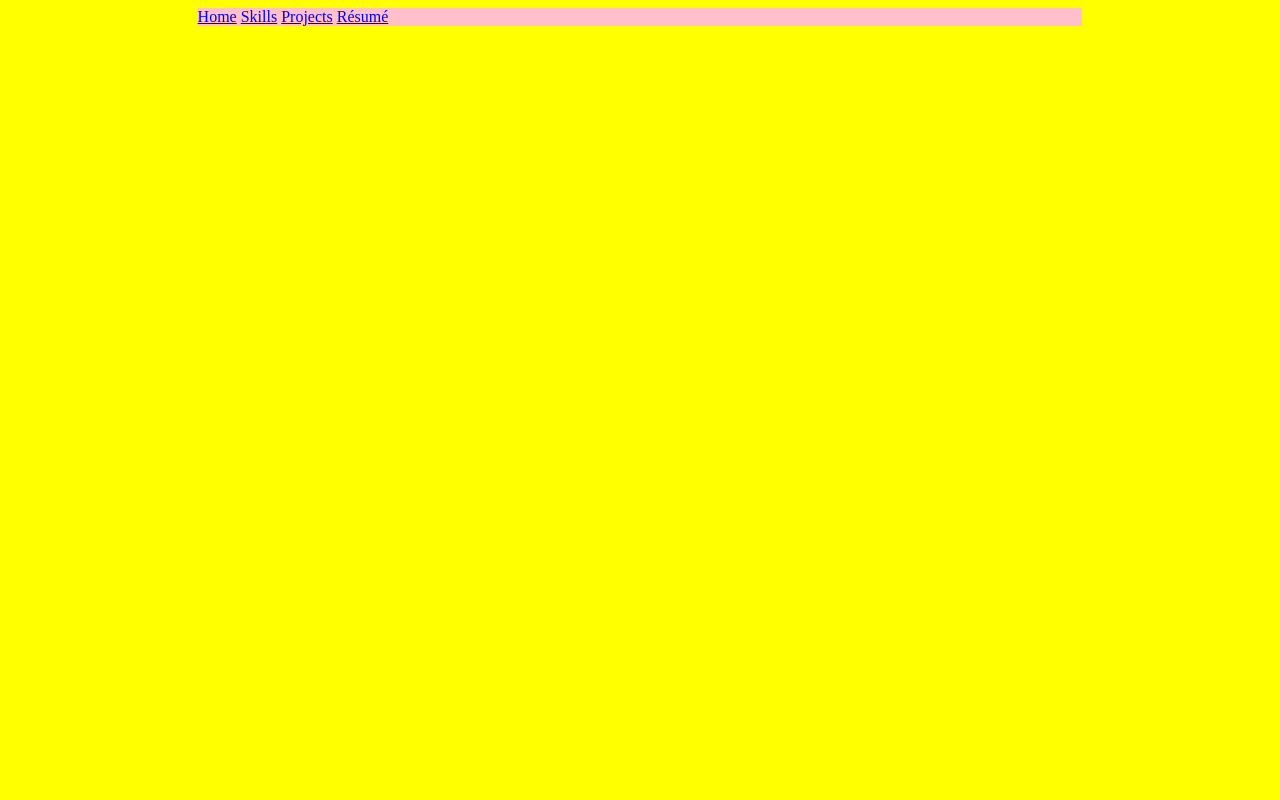
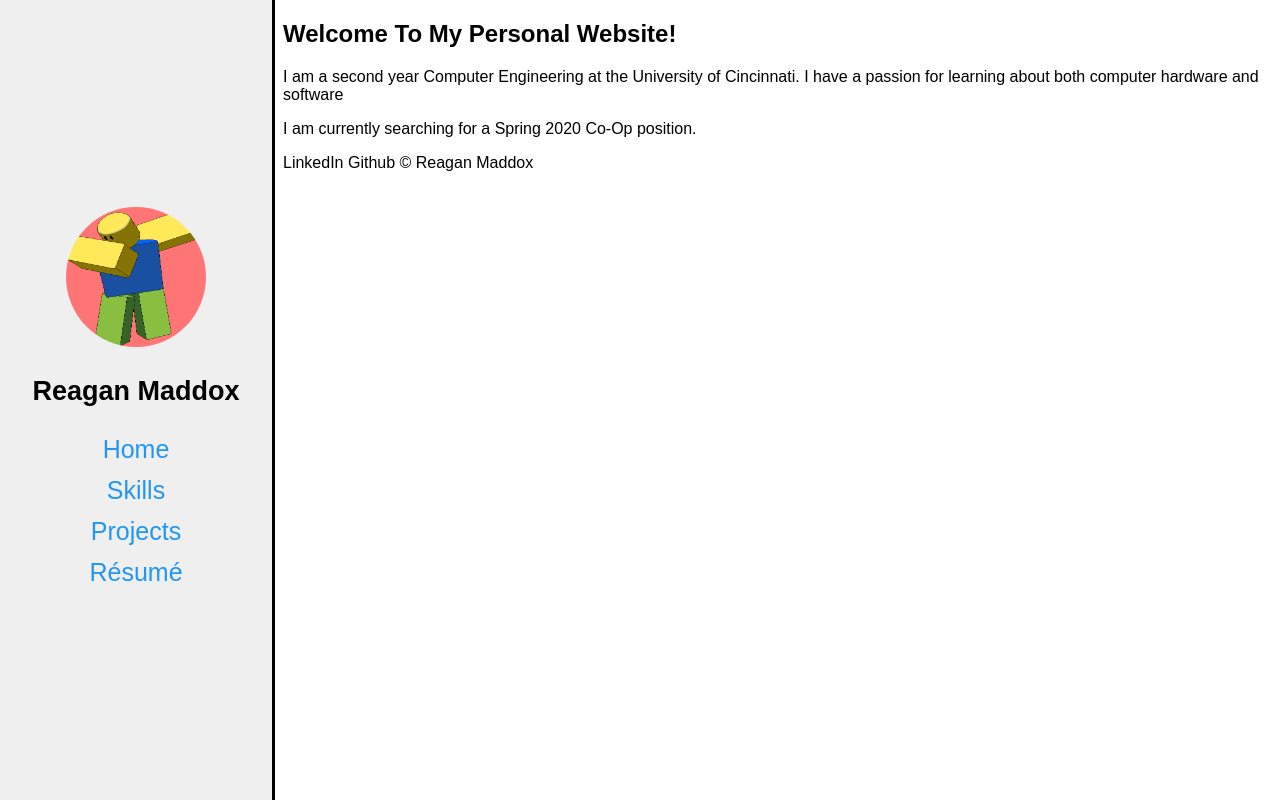
Before and after one commit to Rmaddox55/Personal-Website, a plain HTML site: page index.html in a window 1280 px wide. Drawn offline with Linux system fonts and the light colour scheme.

Commit message:
Added images and revamped the sidebar nav for a cleaner design

```diff
--- a/index.html
+++ b/index.html
@@ -2,22 +2,28 @@
 <html>
 	<head>
 		<link rel="icon" href=""/>
-		<title>Reagan Maddox - UC Computer Engineering '23</title>
+		<title>Reagan Maddox - UC CompE '23</title>
 		<meta charset = "utf-8">
 		<link rel="stylesheet" type="text/css" href="stylesheet.css">
 	</head>
 	<body>
 		<nav>
-			<a href="index.html">Home</a>
-			<a href="skills.html">Skills</a>
-			<a href="projects.html">Projects</a>
-			<a href="resume.html">Résumé</a>
-		<nav>
+			<img id="headshot" src="images/headshot_placeholder.png" alt="Reagan Maddox">
+			<h1 class="nav_h1">Reagan Maddox</h1>
+			<a class="nav_a" href="index.html">Home</a>
+			<a class="nav_a" href="skills.html">Skills</a>
+			<a class="nav_a" href="projects.html">Projects</a>
+			<a class="nav_a" href="resume.pdf" target="_blank">Résumé</a>
+		</nav>
 		<main>
-
+			<h2>Welcome To My Personal Website!</h2>
+			<p>I am a second year Computer Engineering at the University of Cincinnati. I have a passion for learning about both computer hardware and software </p>
+			<p>I am currently searching for a Spring 2020 Co-Op position.</p>
 		</main>
 		<footer>
-
+			LinkedIn
+			Github
+			&copy; Reagan Maddox
 		</footer>
 	</body>
 </html>
--- a/stylesheet.css
+++ b/stylesheet.css
@@ -1,22 +1,97 @@
-header{
-	background-color: red;
-	text-align: center;
-	margin-left: auto;
-    margin-right: auto;
-    width: 70%
+/* Color Hex Codes */
+/* Blue: #CAEBF2 */
+/* Grey: #A9A9A9 */
+/* Red: #FF3B3F */
+/* Light Grey: #EFEFEF */
+
+*{
+	font-family: sans-serif;
+	box-sizing: border-box;
 }
 
 nav{
-	background-color: pink;
-	width: 70%;
-	margin-left: auto;
-    margin-right: auto;
+	position: fixed;
+	top: 0;
+	left: 0;
+	width: 275px;
+	height: 100%;
+	border-right: 3px solid #000000;
+	background: #EFEFEF;
+	display: flex;
+	flex-direction: column;
+	justify-content: center;
+	align-items: center;
 }
 
-body{
-	background-color: yellow;
+#headshot{
+	height: 140px;
+	width: 140px;
+	border-radius: 50%;
+}
+
+.nav_h1{
+	padding: 6px 8px 0px 8px;
+	font-size: 27px;
+}
+
+.nav_a{
+	padding: 6px 8px 6px 8px;
+	text-decoration: none;
+	font-size: 25px;
+	color: #2196F3;
+	display: block;
+}
+
+main{
+	margin-left: 275px;
 }
 
 footer{
-	background-color: green;
+	margin-left: 275px;
 }
+
+
+/*.sidenav{
+  width: 150px;
+  position: fixed;
+  z-index: 1;
+  top: 20px;
+  left: 10px;
+  background: #eee;
+  overflow-x: hidden;
+  padding: 8px 0;
+}
+
+.sidenav a{
+  padding: 6px 8px 6px 16px;
+  text-decoration: none;
+  font-size: 25px;
+  color: #2196F3;
+  display: block;
+}
+
+.sidenav a:hover{
+  color: #064579;
+}
+
+.main{
+  margin-left: 140px; /* Same width as the sidebar + left position in px
+  font-size: 28px; /* Increased text to enable scrolling
+  padding: 0px 10px;
+  width: 65%;
+  margin: 0 auto;
+}
+
+@media screen and (max-height: 450px){
+  .sidenav {padding-top: 15px;}
+  .sidenav a {font-size: 18px;}
+}
+
+.footer{
+	text-align: center;
+}
+
+.footernav{
+
+}
+*/
```
Also changed, not shown: images/headshot_placeholder.png (added), images/quad.jpg (added), 16 other files.
